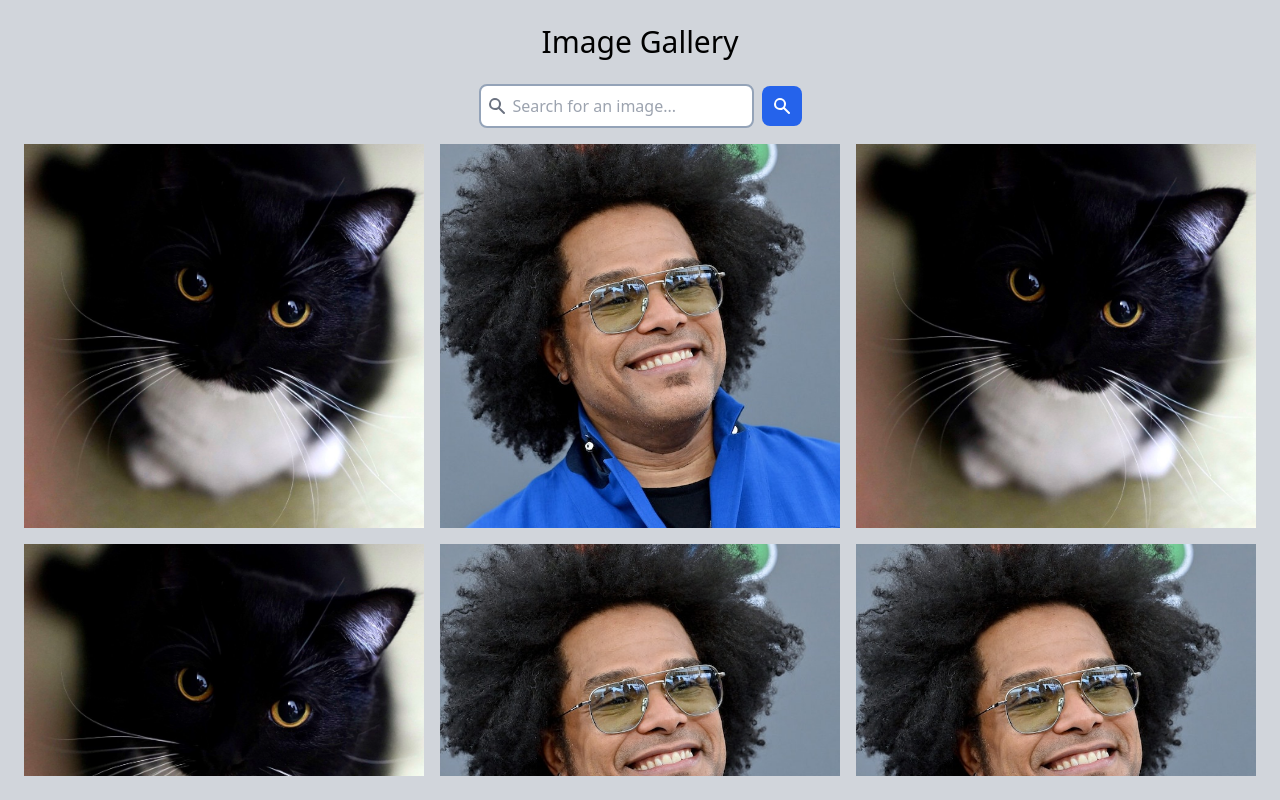
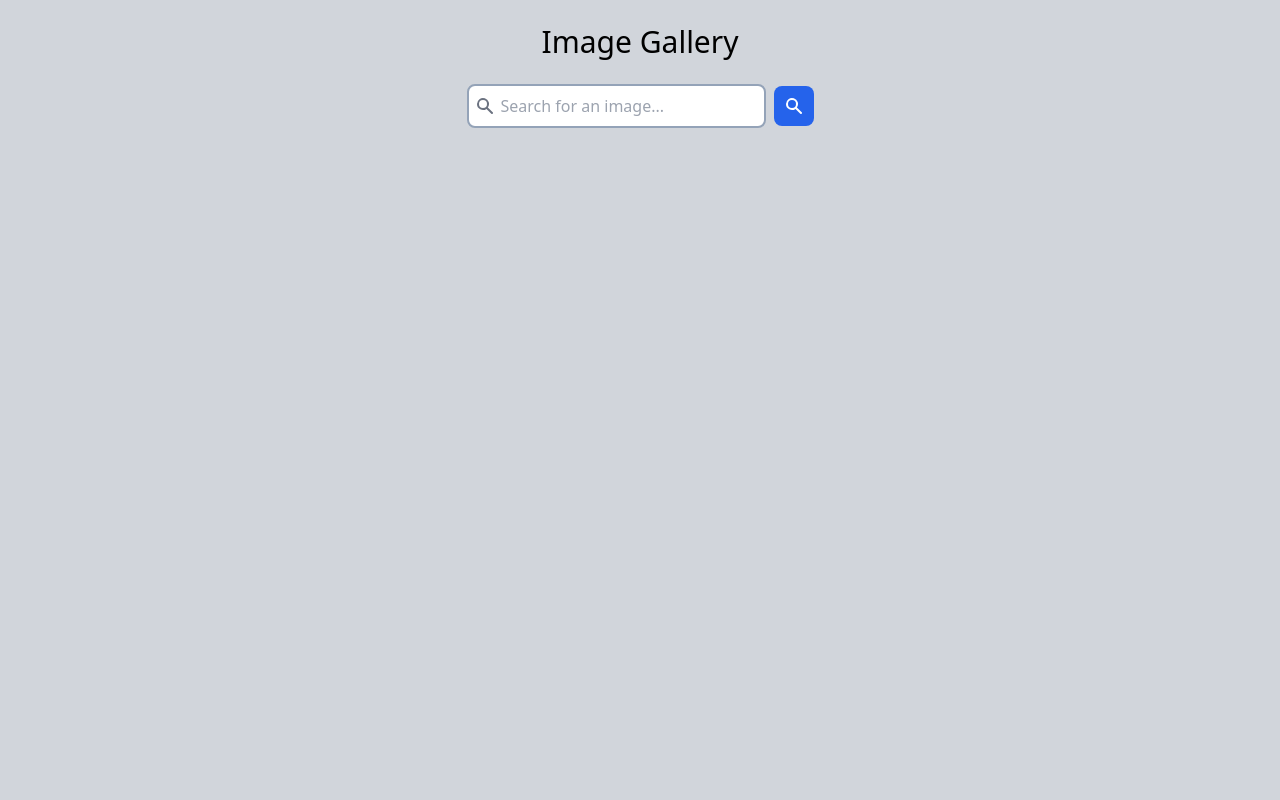
Before and after one commit to Alessandro-Battiato/image-gallery, a React (Create React App) app: page / in a window 1280 px wide. Built offline with nearby package versions, Linux system fonts and the light colour scheme.

Commit message:
feat: core functionalities completed

```diff
--- a/src/App.js
+++ b/src/App.js
@@ -1,8 +1,39 @@
-import React from "react";
+import React, { useState, useEffect, createContext } from "react";
 import Gallery from "./components/organisms/Gallery";
 
+export const QueryContext = createContext(null);
+export const ImagesContext = createContext(null);
+
 const App = () => {
-  return <Gallery />;
+  const [query, setQuery] = useState(null);
+  const [images, setImages] = useState();
+
+  useEffect(() => {
+    if (query) {
+      fetch(
+        `https://api.unsplash.com/search/photos?query=${query}&per_page=15&client_id=${process.env.REACT_APP_API_KEY}`
+      )
+        .then((response) => response.json())
+        .then((data) => {
+          setImages(data.results);
+        })
+        .catch((e) => {
+          console.error(e);
+        });
+    }
+  }, [query]);
+
+  const handleQuery = (value) => {
+    setQuery(value);
+  };
+
+  return (
+    <QueryContext.Provider value={handleQuery}>
+      <ImagesContext.Provider value={images}>
+        <Gallery />
+      </ImagesContext.Provider>
+    </QueryContext.Provider>
+  );
 };
 
 export default App;
--- a/src/components/atoms/Button.jsx
+++ b/src/components/atoms/Button.jsx
@@ -3,7 +3,7 @@ import React from "react";
 const Button = () => {
   return (
     <button
-      type="button"
+      type="submit"
       className="p-2.5 flex justify-center items-center bg-blue-600 rounded-lg"
     >
       <svg
--- a/src/components/atoms/Card.jsx
+++ b/src/components/atoms/Card.jsx
@@ -1,10 +1,15 @@
 import React from "react";
 
-const Card = ({ image }) => {
+const Card = ({ src, alt, id }) => {
   return (
     <div className="h-96">
       <figure className="h-full w-full">
-        <img src={image} className="object-cover h-full w-full" />
+        <img
+          src={src}
+          alt={alt}
+          id={id}
+          className="object-cover h-full w-full"
+        />
       </figure>
     </div>
   );
--- a/src/components/atoms/SearchInput.jsx
+++ b/src/components/atoms/SearchInput.jsx
@@ -1,12 +1,15 @@
 import React from "react";
 
-const SearchInput = () => {
+const SearchInput = ({ value, onChange, onClick }) => {
   return (
     <div className="relative">
       <input
-        className="rounded-lg border-solid border-2 border-slate-400 p-2 pl-8 outline-none"
+        value={value}
+        onChange={onChange}
+        className="rounded-lg border-solid border-2 border-slate-400 p-2 pl-8 pr-8 outline-none"
         type="text"
         placeholder="Search for an image..."
+        required
       />
       <svg
         className="absolute w-5 h-5 transform -translate-y-8 left-2 text-gray-500"
@@ -20,6 +23,26 @@ const SearchInput = () => {
           clipRule="evenodd"
         ></path>
       </svg>
+      {value && (
+        <button
+          type="button"
+          onClick={onClick}
+          className="absolute top-3 right-2 text-gray-500 hover:text-gray-700"
+        >
+          <svg
+            className="w-5 h-5"
+            fill="currentColor"
+            viewBox="0 0 20 20"
+            xmlns="http://www.w3.org/2000/svg"
+          >
+            <path
+              fillRule="evenodd"
+              d="M16.707 3.293a1 1 0 00-1.414 0L10 8.586 5.707 4.293a1 1 0 00-1.414 1.414L8.586 10l-4.293 4.293a1 1 0 001.414 1.414L10 11.414l4.293 4.293a1 1 0 001.414-1.414L11.414 10l4.293-4.293a1 1 0 000-1.414z"
+              clipRule="evenodd"
+            />
+          </svg>
+        </button>
+      )}
     </div>
   );
 };
--- a/src/components/molecules/Grid.jsx
+++ b/src/components/molecules/Grid.jsx
@@ -1,17 +1,21 @@
-import React from "react";
+import React, { useContext } from "react";
 import Card from "../atoms/Card";
-import impostor from "../../impostor.jpg";
-import cat from "../../cat.PNG";
+import { ImagesContext } from "../../App";
 
 const Grid = () => {
+  const images = useContext(ImagesContext);
+
   return (
     <div className="grid grid-cols-1 md:grid-cols-2 lg:grid-cols-3 gap-4">
-      <Card image={cat} />
-      <Card image={impostor} />
-      <Card image={cat} />
-      <Card image={cat} />
-      <Card image={impostor} />
-      <Card image={impostor} />
+      {images &&
+        images.map((img) => (
+          <Card
+            key={img.id}
+            src={img.urls.regular}
+            alt={img.alt_description}
+            id={img.id}
+          />
+        ))}
     </div>
   );
 };
--- a/src/components/molecules/SearchForm.jsx
+++ b/src/components/molecules/SearchForm.jsx
@@ -1,11 +1,36 @@
-import React from "react";
+import React, { useState, useContext } from "react";
 import SearchInput from "../atoms/SearchInput";
 import Button from "../atoms/Button";
+import { QueryContext } from "../../App";
 
 const SearchForm = () => {
+  const [value, setValue] = useState("");
+
+  const query = useContext(QueryContext);
+
+  const handleChange = (e) => {
+    setValue(e.target.value);
+  };
+
+  const handleSubmit = (e) => {
+    e.preventDefault();
+    query(value);
+  };
+
+  const handleClear = () => {
+    setValue("");
+  };
+
   return (
-    <form className="home__search-form flex items-center justify-between gap-2">
-      <SearchInput />
+    <form
+      onSubmit={handleSubmit}
+      className="home__search-form flex items-center justify-between gap-2"
+    >
+      <SearchInput
+        onClick={handleClear}
+        value={value}
+        onChange={handleChange}
+      />
       <Button />
     </form>
   );
```
Also changed, not shown: src/cat.PNG (deleted), src/impostor.jpg (deleted).
